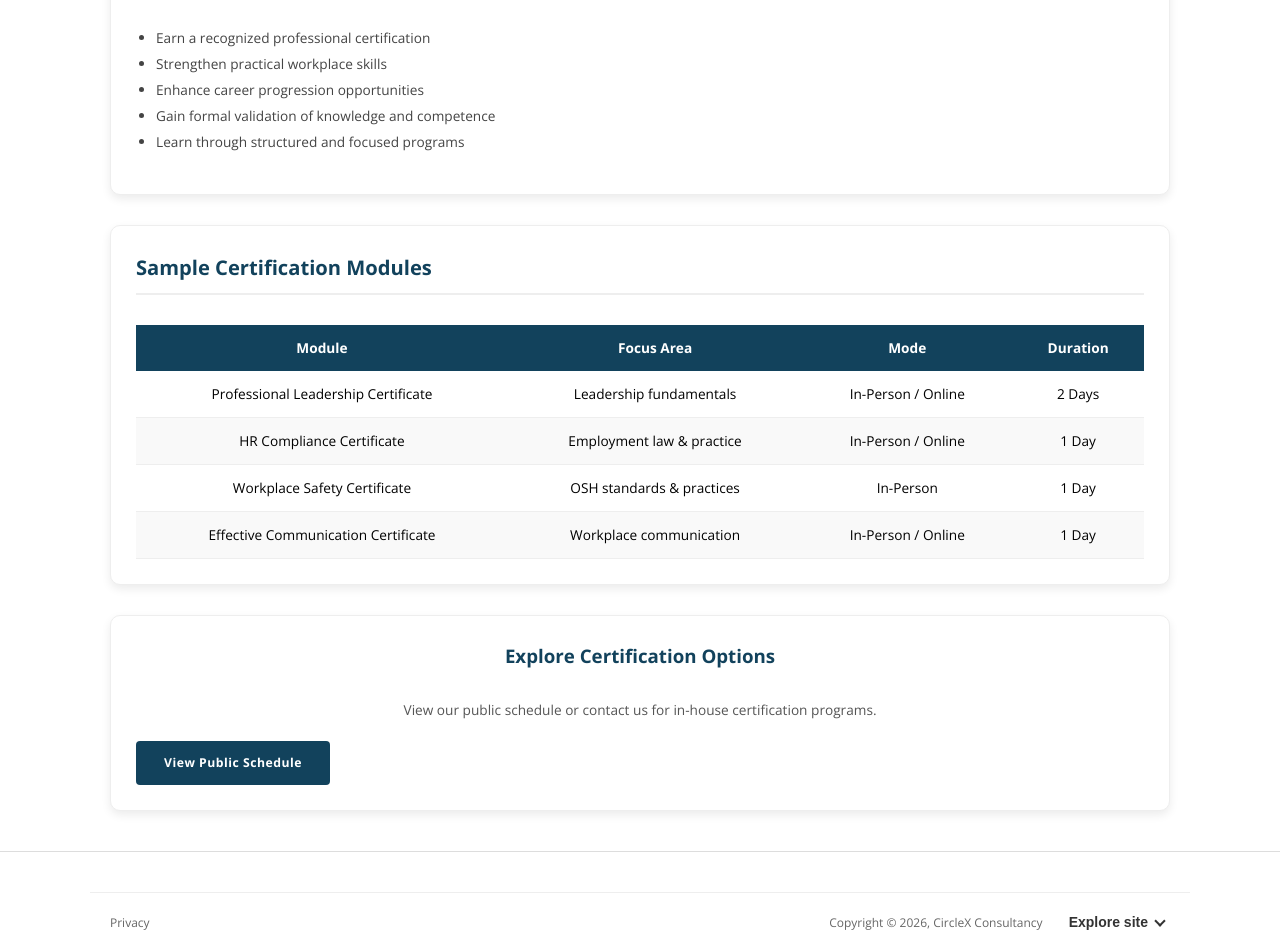
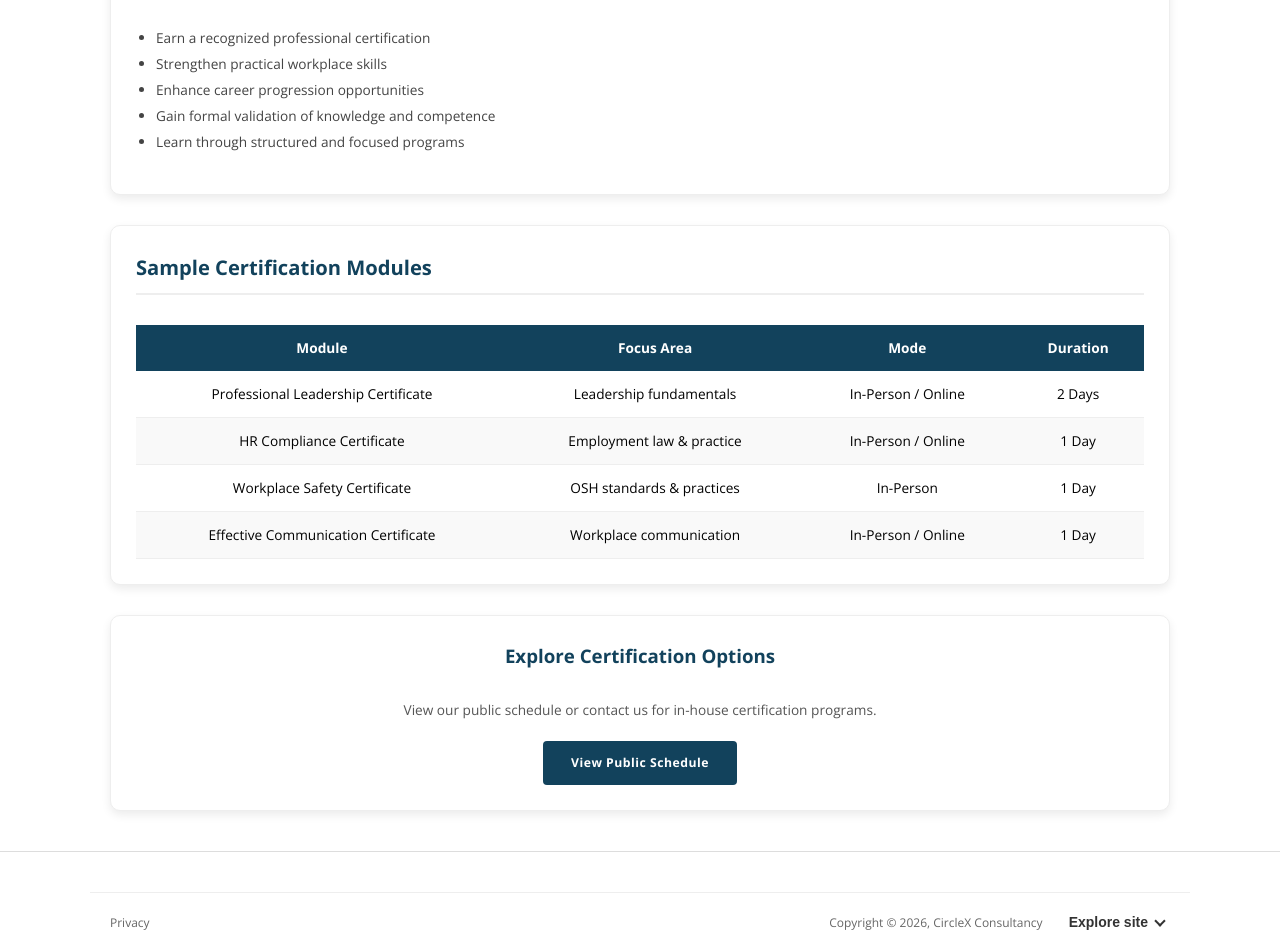
Before and after one commit to kiaarjen27/cxcons, a Jekyll site: the page built from programs/certification.html, in a window 1280 px wide. Shown: the part 1112-2064 px from the top of the page. Built offline with Jekyll 4.4.1, drawn with Linux system fonts in a browser that asks for light colours.

Commit message:
Update certification.html

```diff
--- a/programs/certification.html
+++ b/programs/certification.html
@@ -91,6 +91,7 @@ description: Professional certification programs by Circlex Consultancy. Structu
   <p style="font-size: 0.95em; color: #555; margin-bottom: 20px;">
     View our public schedule or contact us for in-house certification programs.
   </p>
+  <div style="text-align: center;">
     <a href="/public-and-in-house-programs.html" class="subscribe-btn" style="background:#12425c; display:inline-block; padding: 12px 28px; color: white; text-decoration: none; border-radius: 4px; font-weight: 600;">
       View Public Schedule
     </a>
```
Lines whose indentation alone changed are shown as unchanged.
